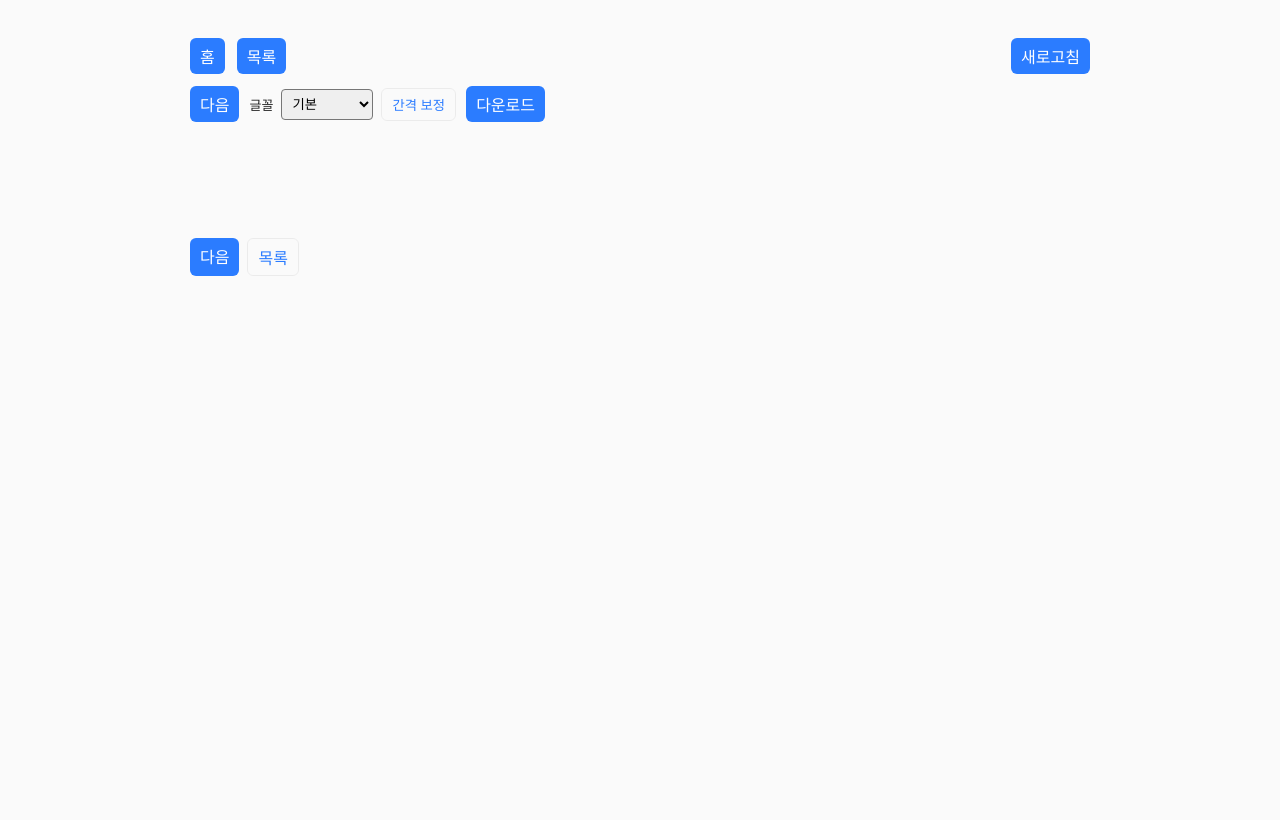
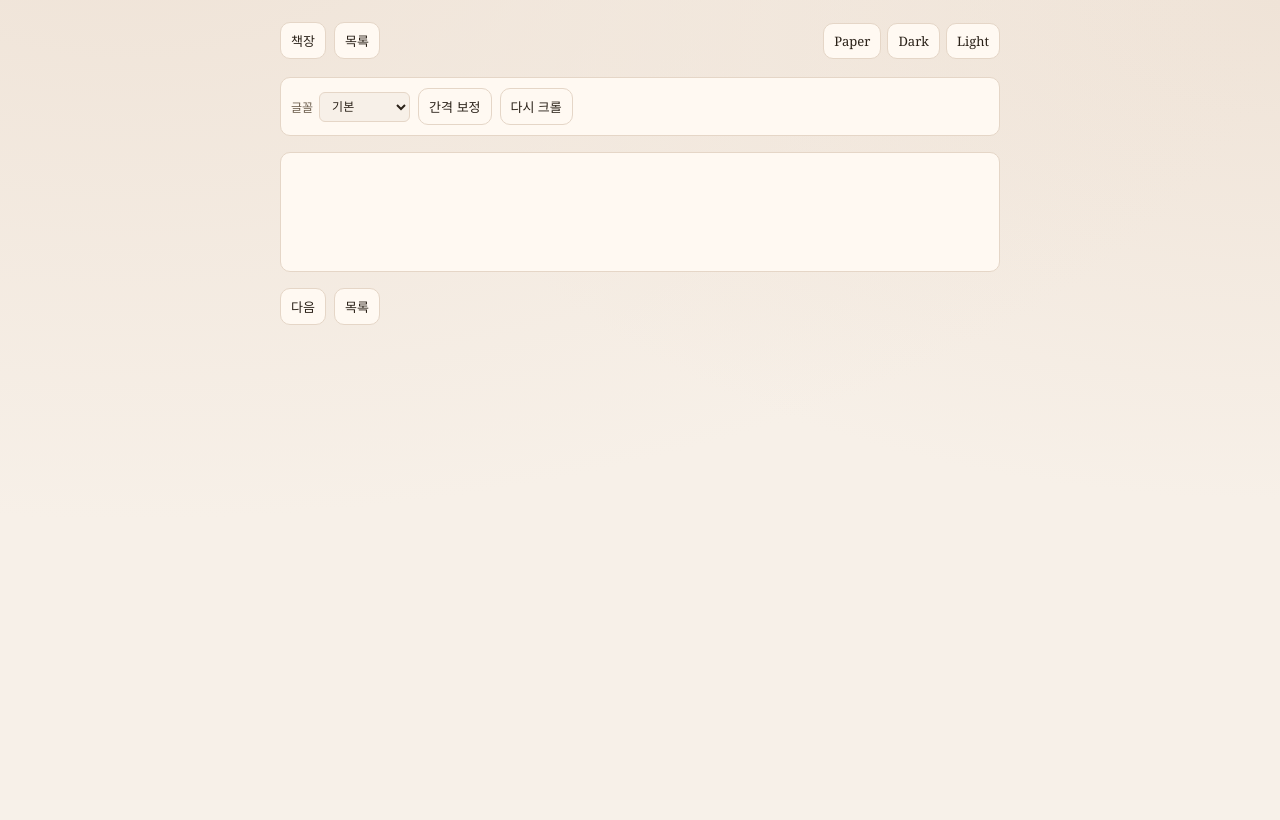
Before and after one commit to leeneko/neko-system, a FastAPI app: template api_server/templates/read.html in a window 1280 px wide. After the commit the page ends 325 px from the top, so only its background shows below. Run offline with FastAPI, Linux system fonts and the light colour scheme; the template is opened without the code that fills it, so the values that code supplies are empty; some libraries are stand-ins or nearby versions.

Commit message:
2026-02-05 01

```diff
--- a/api_server/server.py
+++ b/api_server/server.py
@@ -333,12 +333,14 @@ def web_chapters(request: Request, novel_id: int):
 def web_read(request: Request, chapter_id: int):
     conn = get_db_connection()
     cur = conn.cursor()
-    cur.execute("SELECT title, content, next_url, novel_id FROM chapters WHERE id = %s", (chapter_id,))
+    cur.execute("SELECT title, content, next_url, novel_id, url FROM chapters WHERE id = %s", (chapter_id,))
     row = cur.fetchone()
 
-    if not row: return HTMLResponse("존재하지 않는 챕터입니다.")
+    if not row:
+        conn.close()
+        return HTMLResponse("존재하지 않는 챕터입니다.")
 
-    title, content, next_url, novel_id = row
+    title, content, next_url, novel_id, chapter_url = row
     cur.execute("SELECT title FROM novels WHERE id = %s", (novel_id,))
     novel_title_row = cur.fetchone()
     novel_title = novel_title_row[0] if novel_title_row else "알 수 없음"
@@ -383,6 +385,7 @@ def web_read(request: Request, chapter_id: int):
         "next_chapter_id": next_chapter_id,
         "novel_id": novel_id,
         "chapter_id": chapter_id,
+        "chapter_url": chapter_url,
         "theme": get_theme(request)
     })
     response.set_cookie("last_novel_id", str(novel_id), max_age=60 * 60 * 24 * 365, path="/")
@@ -418,6 +421,23 @@ def web_refresh_novel(request: Request, novel_id: int):
     if not next_url.startswith("/"):
         next_url = "/web"
     return RedirectResponse(url=next_url)
+
+@app.get("/web/read/{chapter_id}/recrawl")
+def recrawl_chapter(request: Request, chapter_id: int):
+    """Mark a chapter for recrawl and redirect back to read"""
+    conn = get_db_connection()
+    cur = conn.cursor()
+    try:
+        cur.execute("SELECT novel_id FROM chapters WHERE id = %s", (chapter_id,))
+        row = cur.fetchone()
+        if row:
+            cur.execute("UPDATE chapters SET status = 'PENDING' WHERE id = %s", (chapter_id,))
+            conn.commit()
+    finally:
+        conn.close()
+
+    # Redirect back to read page
+    return RedirectResponse(url=f"/web/read/{chapter_id}")
 
 @app.get("/web/refresh_all")
 def web_refresh_all(request: Request):
--- a/api_server/templates/read.html
+++ b/api_server/templates/read.html
@@ -1,98 +1,207 @@
-<!doctype html>
+<!DOCTYPE html>
 <html>
 <head>
   <meta charset="utf-8">
+  <meta name="viewport" content="width=device-width,initial-scale=1">
   <title>{{ title }} - 읽기</title>
-  <meta name="viewport" content="width=device-width,initial-scale=1">
   <style>
-    /* Shared minimal theme & layout so read.html matches other pages */
-    :root{
-      --bg-paper: #fafafa;
-      --text-paper: #222;
-      --bg-light: #fff;
-      --text-light: #222;
-      --bg-dark: #0b0b0b;
-      --text-dark: #eee;
-      --accent: #2b7cff;
-      --max-width: 900px;
+    /* Theme variables matching chapters.html */
+    :root {
+      --bg: #f7f0e8;
+      --bg-accent: #efe3d7;
+      --text: #2a2118;
+      --muted: #6a5b4a;
+      --card: #fff9f2;
+      --border: #e5d6c7;
+      --accent: #c4681b;
     }
-    html,body{height:100%;margin:0;padding:0;font-family: -apple-system,BlinkMacSystemFont,"Segoe UI",Roboto,"Noto Sans KR",Arial,Helvetica,"Apple SD Gothic Neo",sans-serif;}
-    body[data-theme="paper"]{background:var(--bg-paper);color:var(--text-paper);}
-    body[data-theme="light"]{background:var(--bg-light);color:var(--text-light);}
-    body[data-theme="dark"]{background:var(--bg-dark);color:var(--text-dark);}
-    a{color:inherit}
-    .wrap, .container{max-width:var(--max-width);margin:20px auto;padding:18px;}
-    header{display:flex;align-items:center;justify-content:space-between;gap:12px;margin-bottom:12px;}
-    h1{font-size:20px;margin:6px 0 14px;}
-    .reader-toolbar{display:flex;gap:10px;flex-wrap:wrap;align-items:center;margin-bottom:10px;}
-    .reader-toolbar .group{display:flex;gap:8px;align-items:center;}
-    .btn{display:inline-block;padding:6px 10px;border-radius:6px;background:var(--accent);color:#fff;text-decoration:none;cursor:pointer;border:0;}
-    .btn.ghost{background:transparent;color:var(--accent);border:1px solid rgba(0,0,0,0.06);}
-    .content-area{font-size:16px;line-height:1.8;white-space:pre-wrap;}
-    .nav-buttons{margin-top:16px;display:flex;gap:8px;flex-wrap:wrap;}
-    #toast{visibility:hidden;min-width:200px;margin-left:-100px;background-color:rgba(0,0,0,0.85);color:#fff;text-align:center;border-radius:4px;padding:10px 14px;position:fixed;z-index:10000;left:50%;bottom:30px;font-size:14px;opacity:0;transition:opacity .2s ease-in-out;}
-    #toast.show{visibility:visible;opacity:1;}
-    select.font-select{padding:6px;border-radius:4px;}
+    body[data-theme="dark"] {
+      --bg: #0c0e12;
+      --bg-accent: #151822;
+      --text: #e5e7eb;
+      --muted: #9aa4b2;
+      --card: #151a24;
+      --border: #252c3a;
+      --accent: #ff9d44;
+    }
+    body[data-theme="light"] {
+      --bg: #f8fbff;
+      --bg-accent: #e9f2ff;
+      --text: #1b2430;
+      --muted: #5b6b7b;
+      --card: #ffffff;
+      --border: #d7e3f3;
+      --accent: #2563eb;
+    }
+
+    * { box-sizing: border-box; }
+    html, body { height: 100%; margin: 0; padding: 0; }
+    body {
+      font-family: "Iowan Old Style", "Charter", "Georgia", serif;
+      background: radial-gradient(1200px 600px at 10% -10%, var(--bg-accent), transparent),
+                  radial-gradient(900px 500px at 100% 0%, var(--bg-accent), transparent),
+                  var(--bg);
+      color: var(--text);
+      padding: 22px 18px 36px;
+    }
+
+    .wrap { max-width: 720px; margin: 0 auto; }
+    header { display: flex; align-items: center; justify-content: space-between; gap: 12px; margin-bottom: 18px; }
+    h1 { font-size: 22px; margin: 0 0 12px 0; letter-spacing: -0.02em; }
+
+    .actions { display: flex; gap: 8px; flex-wrap: wrap; }
+    .btn {
+      border: 1px solid var(--border);
+      background: var(--card);
+      color: var(--text);
+      padding: 8px 10px;
+      border-radius: 10px;
+      text-decoration: none;
+      font-size: 13px;
+      cursor: pointer;
+    }
+    .btn:hover { opacity: 0.85; }
+    .btn.primary {
+      background: var(--accent);
+      color: #fff;
+      border-color: var(--accent);
+    }
+
+    .theme { display: flex; gap: 6px; }
+
+    .reader-toolbar {
+      display: flex;
+      gap: 8px;
+      flex-wrap: wrap;
+      align-items: center;
+      margin-bottom: 16px;
+      padding: 10px;
+      background: var(--card);
+      border: 1px solid var(--border);
+      border-radius: 10px;
+    }
+    .toolbar-group { display: flex; gap: 6px; align-items: center; }
+    .toolbar-group label { font-size: 12px; color: var(--muted); }
+
+    select, input[type="text"] {
+      padding: 6px 8px;
+      border-radius: 6px;
+      border: 1px solid var(--border);
+      background: var(--bg);
+      color: var(--text);
+      font-size: 12px;
+    }
+
+    .content-area {
+      font-size: 16px;
+      line-height: 1.8;
+      white-space: pre-wrap;
+      word-wrap: break-word;
+      background: var(--card);
+      border: 1px solid var(--border);
+      border-radius: 10px;
+      padding: 16px;
+      margin: 16px 0;
+    }
+
+    .translation-section {
+      margin-top: 20px;
+      padding: 12px;
+      background: var(--bg-accent);
+      border: 1px solid var(--border);
+      border-radius: 10px;
+    }
+    .translation-section h3 { margin: 0 0 10px 0; font-size: 16px; }
+
+    .nav-buttons {
+      display: flex;
+      gap: 8px;
+      flex-wrap: wrap;
+      margin-top: 16px;
+    }
+
+    #toast {
+      visibility: hidden;
+      min-width: 200px;
+      margin-left: -100px;
+      background-color: rgba(0, 0, 0, 0.85);
+      color: #fff;
+      text-align: center;
+      border-radius: 4px;
+      padding: 10px 14px;
+      position: fixed;
+      z-index: 10000;
+      left: 50%;
+      bottom: 30px;
+      font-size: 14px;
+      opacity: 0;
+      transition: opacity 0.2s ease-in-out;
+    }
+    #toast.show { visibility: visible; opacity: 1; }
   </style>
 </head>
 <body data-theme="{{ theme }}">
   <div class="wrap">
+    <!-- Header with navigation -->
     <header>
-      <div style="display:flex;gap:12px;align-items:center;">
-        <a class="btn" href="/web">홈</a>
+      <div style="display:flex;gap:8px;flex-wrap:wrap;">
+        <a class="btn" href="/web">책장</a>
         <a class="btn" href="/web/novel/{{ novel_id }}">목록</a>
       </div>
       <div class="actions">
-        <a class="btn" href="/web/novel/{{ novel_id }}/refresh">새로고침</a>
+        <div class="theme">
+          <a class="btn" href="/web/theme/paper?next=/web/read/{{ chapter_id }}">Paper</a>
+          <a class="btn" href="/web/theme/dark?next=/web/read/{{ chapter_id }}">Dark</a>
+          <a class="btn" href="/web/theme/light?next=/web/read/{{ chapter_id }}">Light</a>
+        </div>
       </div>
     </header>
 
+    <!-- Reader toolbar -->
     <div class="reader-toolbar" role="toolbar" aria-label="reader controls">
-      <div class="group" id="nav-group">
-        {% if next_chapter_id %}
-          <a id="next-top" class="btn" href="/web/read/{{ next_chapter_id }}?view={{ view_mode }}">다음</a>
-        {% else %}
-          <a id="next-top" class="btn" href="javascript:void(0)" data-no-next="1">다음</a>
-        {% endif %}
+      <div class="toolbar-group">
+        <label for="font-select">글꼴</label>
+        <select id="font-select">
+          <option value="">기본</option>
+          <option value="'Noto Serif KR', serif">명조 계열</option>
+          <option value="'Malgun Gothic', '맑은 고딕', Arial">맑은 고딕</option>
+          <option value="'Courier New', monospace">등폭(코드)</option>
+        </select>
       </div>
-
-      <div class="group" id="view-group">
-        <label for="font-select" style="font-size:13px;color:inherit;">글꼴</label>
-        <select id="font-select" class="font-select">
-          <option value="">기본</option>
-          <option value="Noto Serif KR, serif">명조 계열</option>
-          <option value="'Malgun Gothic', '맑은 고딕', Arial">맑은 고딕</option>
-          <option value="Courier New, monospace">등폭(코드)</option>
-        </select>
-        <button id="spacing-toggle" class="btn ghost">간격 보정</button>
+      <div class="toolbar-group">
+        <button id="spacing-toggle" class="btn">간격 보정</button>
       </div>
-
-      <div class="group" id="action-group">
-        <a id="download-btn" class="btn" href="/client/read/{{ chapter_id }}?download=1">다운로드</a>
+      <div class="toolbar-group">
+        <a id="recrawl-btn" class="btn" href="/web/read/{{ chapter_id }}/recrawl" title="잘못된 내용인 경우 다시 크롤링합니다">다시 크롤</a>
       </div>
     </div>
 
+    <!-- Chapter title -->
     <h1>{{ title }}</h1>
 
+    <!-- Main content -->
     <div id="content" class="content-area">
       {{ content | safe }}
     </div>
 
+    <!-- Translation if available -->
     {% if translated_content %}
-    <hr style="margin:18px 0;">
-    <h3>번역</h3>
-    <div id="translated" class="content-area">
-      {{ translated_content | safe }}
+    <div class="translation-section">
+      <h3>번역</h3>
+      <div id="translated" class="content-area">
+        {{ translated_content | safe }}
+      </div>
     </div>
     {% endif %}
 
+    <!-- Navigation buttons -->
     <div class="nav-buttons">
       {% if next_chapter_id %}
-        <a id="next-btn" class="btn" href="/web/read/{{ next_chapter_id }}?view={{ view_mode }}">다음</a>
+        <a id="next-btn" class="btn primary" href="/web/read/{{ next_chapter_id }}">다음</a>
       {% else %}
         <a id="next-btn" class="btn" href="javascript:void(0)" data-no-next="1">다음</a>
       {% endif %}
-      <a id="list-btn" class="btn ghost" href="/web/novel/{{ novel_id }}">목록</a>
+      <a id="list-btn" class="btn" href="/web/novel/{{ novel_id }}">목록</a>
     </div>
   </div>
 
@@ -100,59 +209,59 @@
 
   <script>
   (function(){
-    // ensure data-theme exists and fallback to cookie 'theme' or 'paper'
+    // Ensure data-theme exists and fallback to cookie
     try {
-      const allowed = new Set(['paper','dark','light']);
+      const allowed = new Set(['paper', 'dark', 'light']);
       const body = document.body;
       const current = body.getAttribute('data-theme');
-      if(!current || !allowed.has(current)){
+      if (!current || !allowed.has(current)) {
         const match = document.cookie.match(/(?:^|; )theme=([^;]+)/);
         const theme = match ? decodeURIComponent(match[1]) : null;
         const apply = allowed.has(theme) ? theme : 'paper';
         body.setAttribute('data-theme', apply);
       }
-    } catch(e){ console.warn('theme apply failed', e); }
+    } catch (e) { console.warn('theme apply failed', e); }
 
-    // font selection persistence
+    // Font selection persistence
     const fontSelect = document.getElementById('font-select');
     const content = document.getElementById('content');
-    if(fontSelect && content){
-      const saved = (function(){try{return localStorage.getItem('reader_font')}catch(e){return null}})();
-      if(saved){ fontSelect.value = saved; content.style.fontFamily = saved; }
-      fontSelect.addEventListener('change', function(){
+    if (fontSelect && content) {
+      const saved = (function() { try { return localStorage.getItem('reader_font'); } catch (e) { return null; } })();
+      if (saved) { fontSelect.value = saved; content.style.fontFamily = saved; }
+      fontSelect.addEventListener('change', function() {
         const f = fontSelect.value || '';
         content.style.fontFamily = f;
-        try{ localStorage.setItem('reader_font', f); }catch(e){}
+        try { localStorage.setItem('reader_font', f); } catch (e) {}
       });
     }
 
-    // spacing toggle uses same query param behavior
+    // Spacing toggle
     const spacingBtn = document.getElementById('spacing-toggle');
-    if(spacingBtn){
-      spacingBtn.addEventListener('click', function(){
+    if (spacingBtn) {
+      spacingBtn.addEventListener('click', function() {
         const params = new URLSearchParams(window.location.search);
         const current = params.get('spacing') === '1';
-        if(current) params.delete('spacing'); else params.set('spacing','1');
+        if (current) params.delete('spacing');
+        else params.set('spacing', '1');
         window.location.search = params.toString();
       });
     }
 
-    // next button behavior (toast then list)
-    function attachNext(btn){
-      if(!btn) return;
-      btn.addEventListener('click', function(e){
-        if(btn.getAttribute('data-no-next') === '1'){
+    // Next button behavior (toast then redirect if last chapter)
+    function attachNext(btn) {
+      if (!btn) return;
+      btn.addEventListener('click', function (e) {
+        if (btn.getAttribute('data-no-next') === '1') {
           e.preventDefault();
           const toast = document.getElementById('toast');
-          if(toast){ toast.classList.add('show'); }
-          setTimeout(function(){
-            if(toast){ toast.classList.remove('show'); }
+          if (toast) { toast.classList.add('show'); }
+          setTimeout(function() {
+            if (toast) { toast.classList.remove('show'); }
             window.location.href = '/web/novel/{{ novel_id }}';
           }, 1100);
         }
       });
     }
-    attachNext(document.getElementById('next-top'));
     attachNext(document.getElementById('next-btn'));
   })();
   </script>
```
Also changed, not shown: worker/combined_worker.py (+47 -7 lines).
